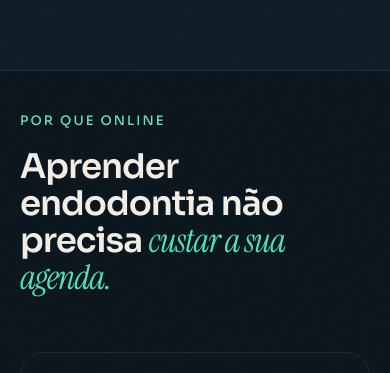
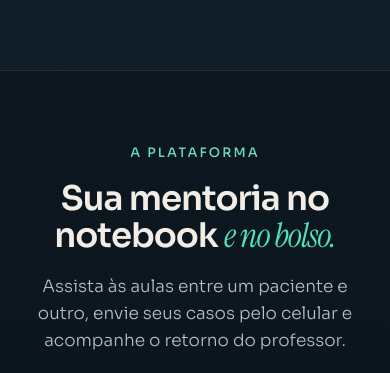
Before and after one commit to Uzan98/endo-evolution-site, a plain HTML site: page index.html in a window 390 px wide. Shown: the part 10130-10503 px from the top of the page. Drawn offline with Linux system fonts and the light colour scheme.

Commit message:
Mostra a seção da plataforma também no celular
Co-Authored-By: Claude Opus 5.5 <noreply@anthropic.com>
Claude-Session: https://claude.ai/code/session_01TfK6iaLiVDNSPVqvTXK6ad

```diff
--- a/index.html
+++ b/index.html
@@ -523,7 +523,7 @@ details[open] .ee-plus{transform:rotate(45deg)}
 </section>
 
 <!-- PLATFORM -->
-<section data-secao="8. Plataforma" id="plataforma" class="ee-hide-sm" style="max-width: 1240px; margin: 0 auto; padding: clamp(72px, 12vw, 120px) clamp(20px, 4vw, 32px) clamp(72px, 12vw, 140px); display: flex; flex-direction: column; gap: 64px; align-items: center">
+<section data-secao="8. Plataforma" id="plataforma" style="max-width: 1240px; margin: 0 auto; padding: clamp(72px, 12vw, 120px) clamp(20px, 4vw, 32px) clamp(72px, 12vw, 140px); display: flex; flex-direction: column; gap: 64px; align-items: center">
 <div class="ee-r" style="display: flex; flex-direction: column; gap: 18px; align-items: center; text-align: center; max-width: 760px">
 <p class="ee-eyebrow" style="margin: 0; font-size: 12px; letter-spacing: 0.28em; color: #6FD8C4; font-weight: 500">A PLATAFORMA</p>
 <h2 style="margin: 0; font-size: clamp(34px, 4vw, 54px); line-height: 1.08; font-weight: 600; letter-spacing: -0.03em">Sua mentoria no notebook <span style="font-family: 'Instrument Serif', serif; font-style: italic; font-weight: 400; color: #4FE0BE">e no bolso.</span></h2>
```
